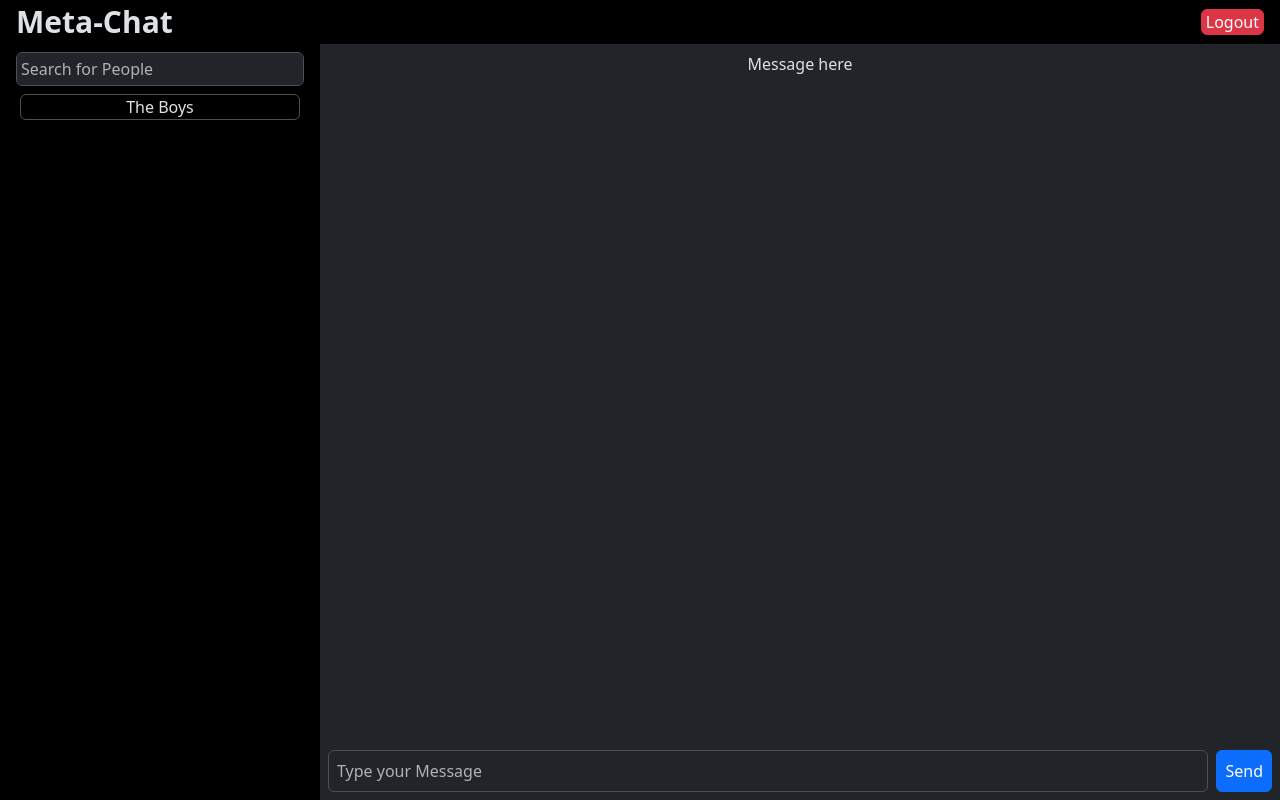
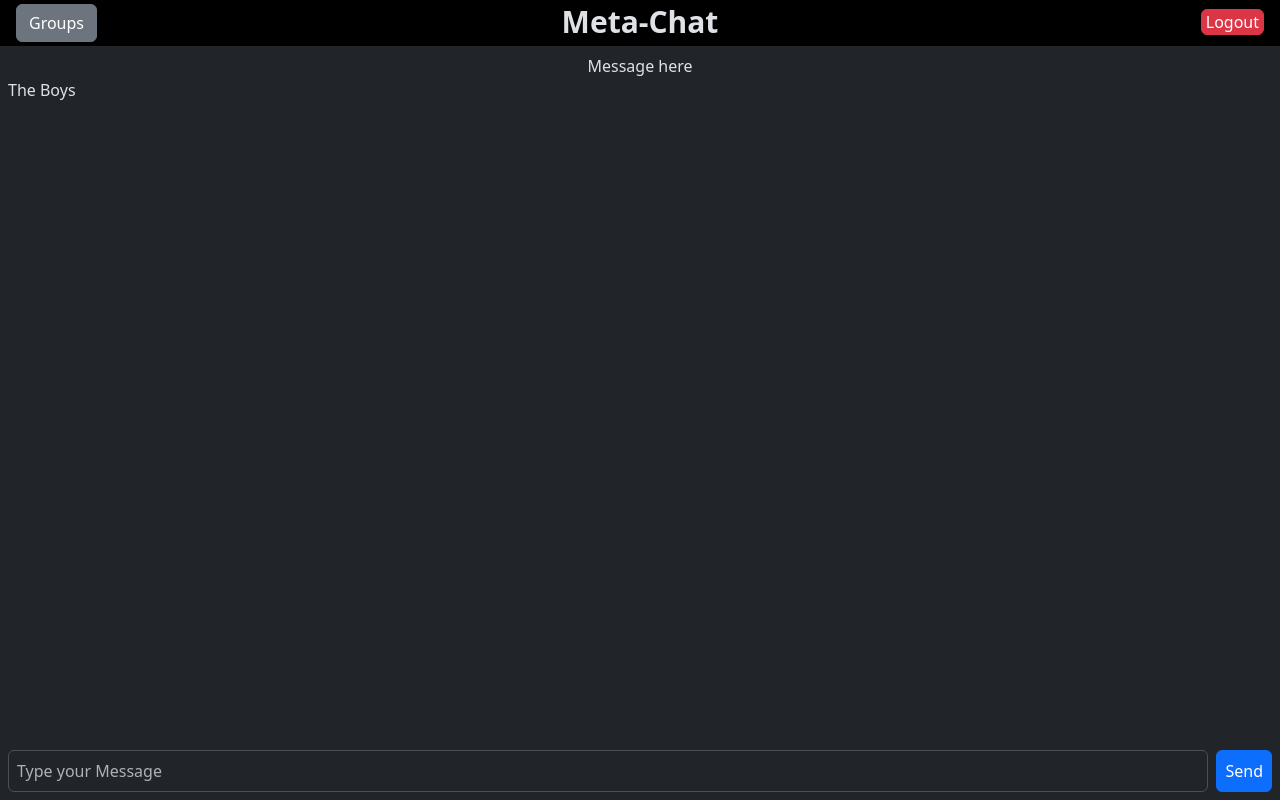
Before and after one commit to Anuj2906/Meta-Chat, a React (Create React App) app in the folder client/: page / in a window 1280 px wide. Built offline with nearby package versions, Linux system fonts and the light colour scheme.

Commit message:
some changes

```diff
--- a/client/src/Chat.js
+++ b/client/src/Chat.js
@@ -2,18 +2,29 @@ import 'bootstrap/dist/css/bootstrap.min.css';
 import React, { useState } from 'react';
 import { Container, Row, Col, Form, Button } from 'react-bootstrap';
 import User from './User';
+import Inmsg from './Inmsg';
 
 export default function Chat() {
   const [message, setMessage] = useState('');
+  const [isSidebarOpen, setIsSidebarOpen] = useState(false);
 
   const handleMessageChange = (e) => {
     setMessage(e.target.value);
   };
 
+  const handleSidebarToggle = () => {
+    setIsSidebarOpen(!isSidebarOpen);
+  };
+
   return (
     <Container fluid className="h-screen d-flex flex-column">
       <Row className="bg-black p-1">
-        <Col className="bg-dark-gray text-3xl title-bar">
+        <Col>
+          <Button variant="secondary" className="sidebar-toggle" onClick={handleSidebarToggle}>
+            Groups
+          </Button>
+        </Col>
+        <Col className="bg-dark-gray text-3xl title-bar text-center">
           <b>Meta-Chat</b>
         </Col>
         <Col className="text-right">
@@ -23,18 +34,28 @@ export default function Chat() {
         </Col>
       </Row>
       <Row className="flex-grow-1">
-        <Col xs={12} md={3} className="bg-black">
-          <div className="p-1">
-            <Form.Control
-              type="text"
-              placeholder="Search for People"
-              className="bg-dark text-dark flex-grow border-rounded-sm p-1 mt-1 mb-2"
-            />
+        {isSidebarOpen && (
+          <Col xs={12} md={3} className="bg-black">
+            <div className="flex gap-2">
+              <Form.Control
+                type="text"
+                placeholder="Search for People"
+                className="bg-black text-light flex-grow border-rounded-sm p-2 mx-2 my-1"
+              />
+            </div>
             <User />
+          </Col>
+        )}
+        <Col xs={12} md={isSidebarOpen ? 9 : 12} className="bg-gray p-2 d-flex flex-column">
+          <div className="flex-grow-1 text-center">
+            Message here
+            <div className="text-left">
+                <Inmsg/>
+            </div>
+
           </div>
-        </Col>
-        <Col xs={12} md={9} className="bg-gray p-2 d-flex flex-column">
-          <div className="flex-grow-1 text-center">Message here</div>
+
+
           <div className="flex gap-2">
             <Form.Control
               as="textarea"
--- /dev/null
+++ b/client/src/Inmsg.js
@@ -0,0 +1,8 @@
+export default function Inmsg()
+{
+    return(
+        <div>
+            The Boys
+        </div>
+    );
+}
```
Also changed, not shown: 1 other file (tests, documents, lock files or other folders).
